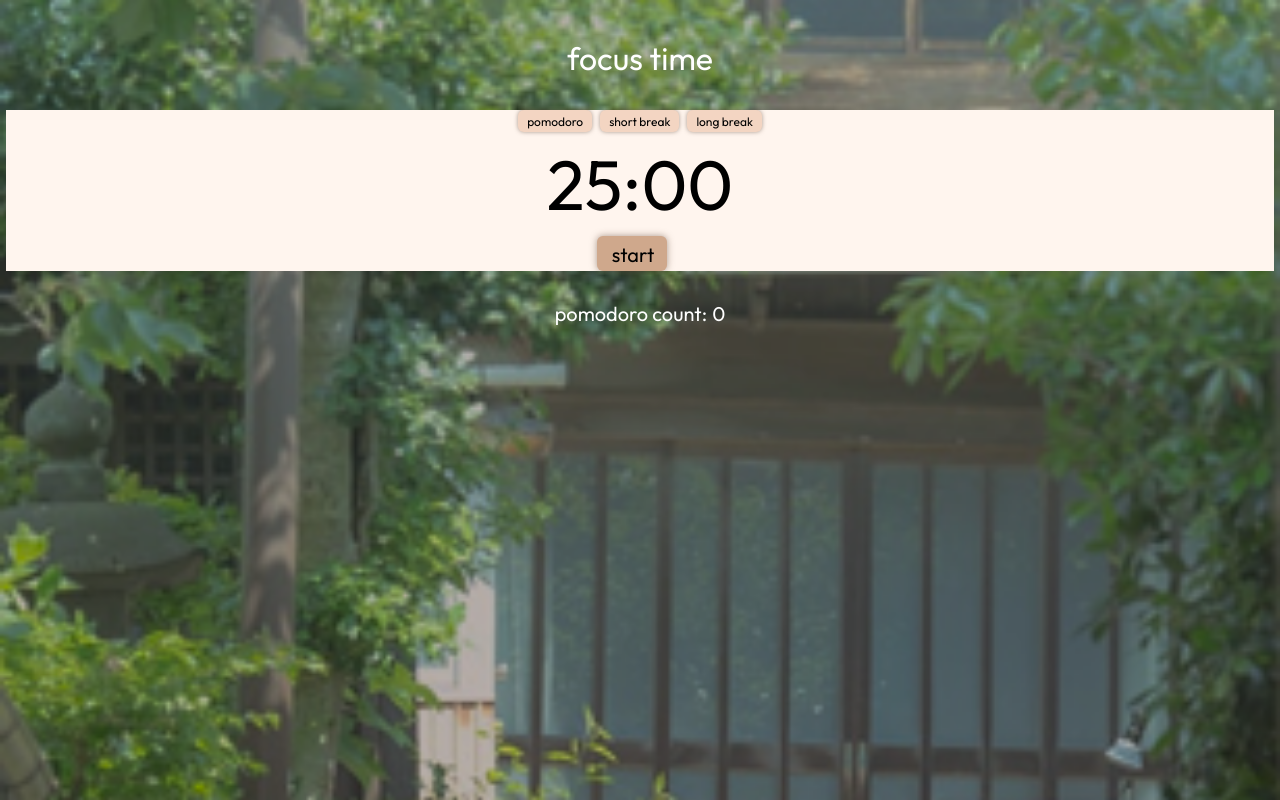
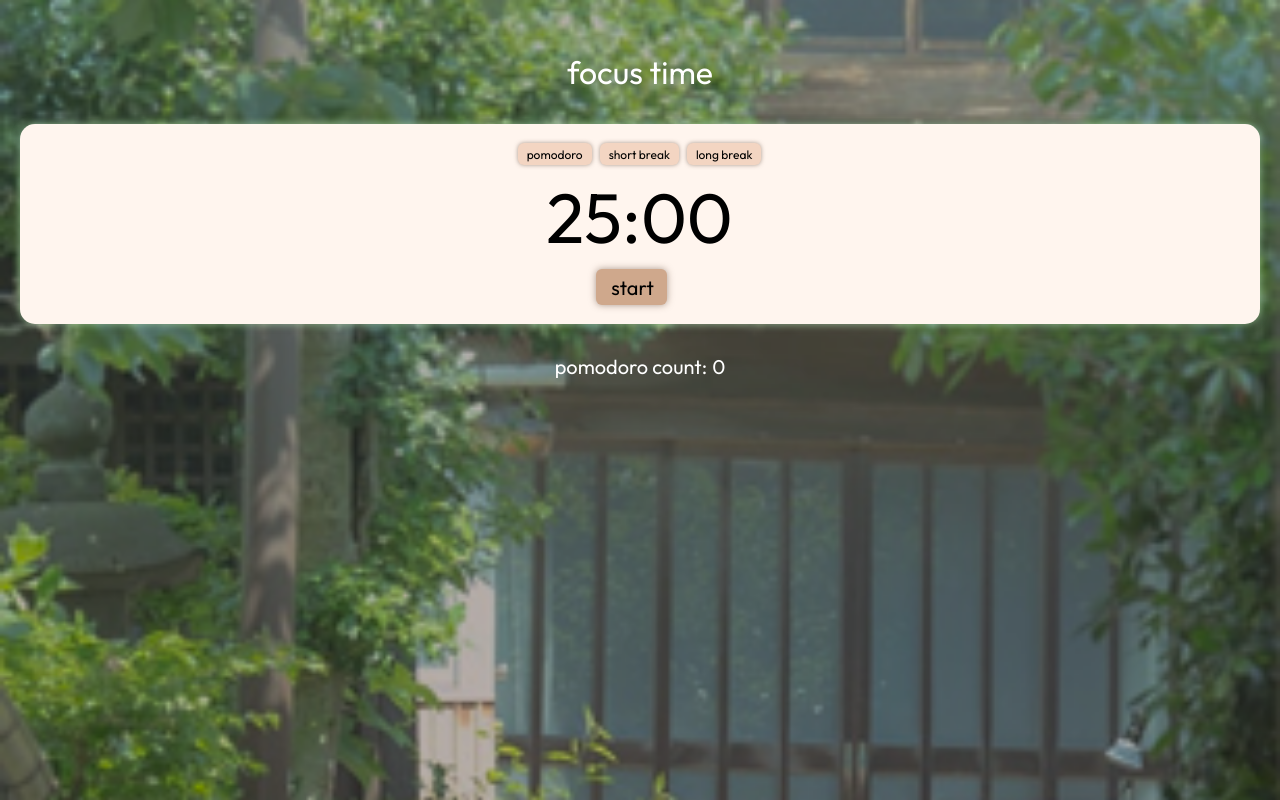
Before and after one commit to vnavirr/pomodoro, a website: page index.html in a window 1280 px wide. Drawn offline with Linux system fonts and the light colour scheme.

Commit message:
Style and space center content

```diff
--- a/main.js
+++ b/main.js
@@ -3,8 +3,8 @@ const { app, BrowserWindow } = require("electron");
 function createWindow() {
   const win = new BrowserWindow({
     width: 320,
-    height: 360,
-    resizable: false,
+    height: 420,
+    resizable: true,
     maximizable: false,
     fullscreenable: false,
     frame: false,
--- a/styles.css
+++ b/styles.css
@@ -19,10 +19,11 @@ body {
   color: white;
   font-family: 'Outfit', serif;
 
+  overflow: auto;
 }
 
 .app {
-  padding: 6px;
+  padding: 20px;
 }
 
 
@@ -47,8 +48,15 @@ select {
     justify-content: center;
     align-items: center;
     gap: 8px;
+
     margin: 20px 0px 0px 0px;
+    padding: 19px 14px 19px 13px;
+
     background: #FFF5EE;
+    border: none;
+    border-radius: 15px;
+    box-shadow: 0 0 7px 1px rgba(190, 239, 187, 0.50);
+
 }
 
 .type-btns-container {
@@ -92,7 +100,7 @@ select {
     border: none;
     border-radius: 6px;
     box-shadow: 0 0 7px 0 rgba(85, 61, 44, 0.50);
-    padding: 6px 13px 4px 15px;
+    padding: 6px 13px 5px 15px;
 }
 
 
```
Also changed, not shown: index.html (+1 -0 lines).
